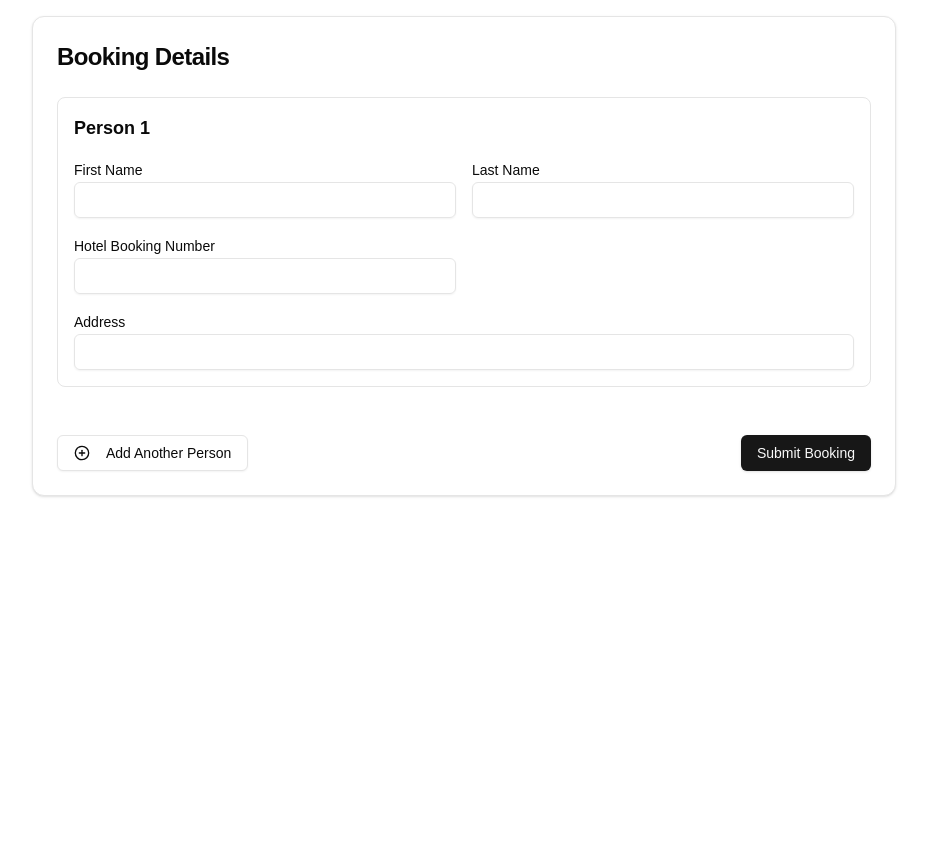
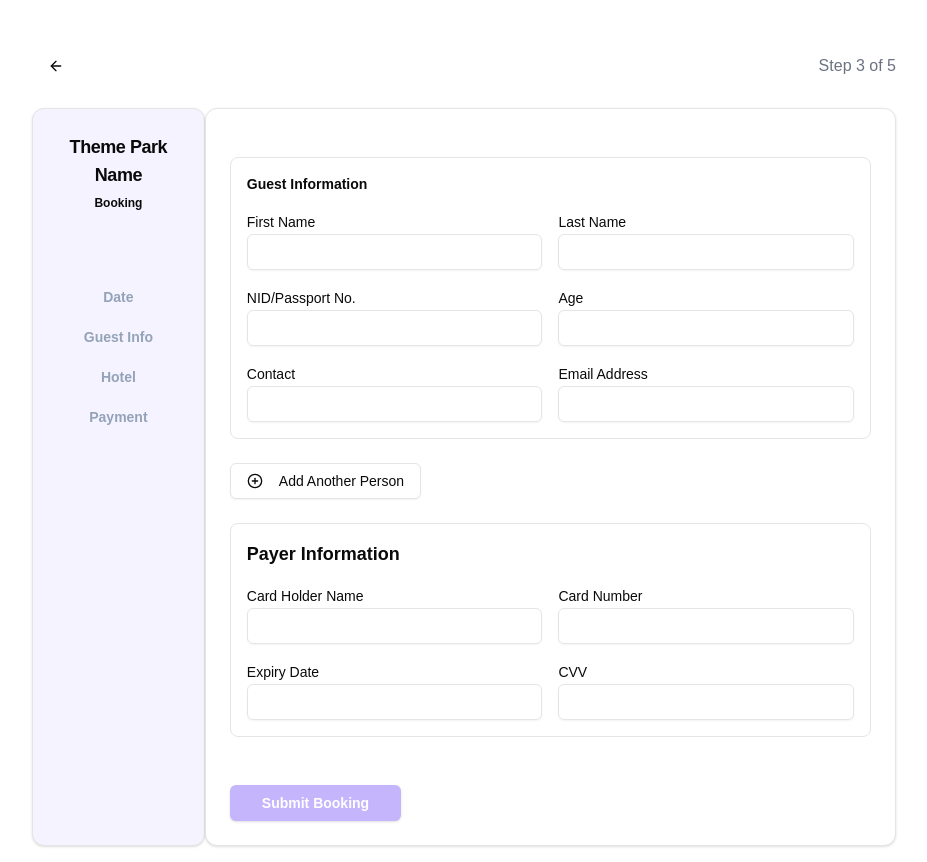
Before and after one commit to Elgius/theme_park, a Next.js app: page /calendar/booking in a window 1280 px wide. Shown: the whole page, without its empty margins (176-1103 px from the left). Before the commit the page ends 800 px from the top, so only its background shows below. Built offline with nearby package versions, Linux system fonts and the light colour scheme.

Commit message:
payment info added to form

```diff
--- a/src/app/calendar/booking/page.tsx
+++ b/src/app/calendar/booking/page.tsx
@@ -11,19 +11,36 @@ import {
 import { Input } from "@/components/ui/input";
 import { Label } from "@/components/ui/label";
 import { Trash2, PlusCircle } from "lucide-react";
+import Link from "next/link";
+import { ArrowLeft, ArrowRight, User } from "lucide-react";
 
 interface Person {
   id: number;
   firstName: string;
   lastName: string;
-  hotelBookingNumber: string;
-  address: string;
+  nidPassport: string;
+  emailAddress: string;
+  age: string;
+  contact: string;
+}
+
+interface PayerDetails {
+
+  cardHolder: string;
+  cardNumber: string;
+  expiryDate: "",
+  cvv: "",
 }
 
 export default function Component() {
   const [people, setPeople] = useState<Person[]>([
-    { id: 1, firstName: "", lastName: "", hotelBookingNumber: "", address: "" },
+    { id: 1, firstName: "", lastName: "", nidPassport: "", emailAddress: "" , age:"", contact: ""},
   ]);
+
+  const [payer, setPayer] = useState<PayerDetails[]>([
+    { cardHolder: "", cardNumber: "", expiryDate: "", cvv: ""},
+  ]);
+
 
   const addPerson = () => {
     const newId =
@@ -34,11 +51,24 @@ export default function Component() {
         id: newId,
         firstName: "",
         lastName: "",
-        hotelBookingNumber: "",
-        address: "",
+        nidPassport: "",
+        emailAddress: "",
+        age: "",
+        contact: "",
       },
     ]);
   };
+
+
+
+  const addPayer = ( field: keyof PayerDetails, value: string)=> {
+    setPayer({
+      ...payer,
+      [field]: value,
+    })
+
+  }
+
 
   const removePerson = (id: number) => {
     setPeople(people.filter((person) => person.id !== id));
@@ -52,23 +82,107 @@ export default function Component() {
     );
   };
 
+
+  const [isClicked, setIsClicked] = useState(false);
+
+  const clickText = () => {
+    setIsClicked(!isClicked);
+  }
+
+
+
+
   const handleSubmit = (e: React.FormEvent) => {
     e.preventDefault();
     console.log("Form submitted:", people);
-    // Here you would typically send the data to your backend
+     // Here you would typically send the data to your backend
+
   };
 
   return (
-    <form onSubmit={handleSubmit} className="max-w-4xl mx-auto p-4 space-y-6">
-      <Card>
+
+
+     <div className="max-w-4xl mx-auto p-4">
+        <div className="mb-8">
+        </div>
+
+
+
+        <header className="flex items-center mb-6">
+        <Button variant="ghost" className="mr-2">
+          <ArrowLeft className="h-6 w-6" />
+        </Button>
+        <h1 className="text-2xl font-bold"></h1>
+        <span className="ml-auto text-gray-500">Step 3 of 5</span>
+      </header>
+
+
+
+
+
+      <div className="grid md:grid-cols-5 ">
+      <Card className="bg-violet-50 md:col-span-1">
+
+          <CardHeader>
+            <div className="flex justify-between items-center">
+              <CardTitle className="text-lg text-center">Theme Park Name </CardTitle>
+            </div>
+            <div>
+                <p className="text-xs font-semibold text-center">Booking</p>
+
+              </div>
+          </CardHeader>
+          <CardContent className=" space-y-8 text-sm font-semibold text-center"  >
+          <br></br>
+                <div className="space-x-7">
+
+                <Link href="/calendar/">
+                <p className={`text-slate-400 ${isClicked ? "text-black" : "hover:text-black"} transition-colors duration-300`}
+                onClick={clickText} // Trigger clickText when clicked
+                >Date</p>
+
+                </Link>
+
+
+                {/* <p className="">Date</p> */}
+
+                <Link href="/calendar/booking">
+                <p className={`text-slate-400 ${isClicked ? "text-black" : "hover:text-black"} transition-colors duration-300`}
+                onClick={clickText} // Trigger clickText when clicked
+                >Guest Info</p>
+
+                </Link>
+                <Link href="/calendar/booking/roombooking">
+                <p className={`text-slate-400 ${isClicked ? "text-black" : "hover:text-black"} transition-colors duration-300`}
+                onClick={clickText} // Trigger clickText when clicked
+                >Hotel</p>
+
+                </Link>
+                <Link href="/events">
+                  <div >
+                    <p className={`text-slate-400 ${isClicked ? "text-black" : "hover:text-black"} transition-colors duration-300`}
+                    onClick={clickText}
+                  >Payment</p>
+                  </div>
+                </Link>
+                  </div>
+
+            </CardContent>
+
+        </Card>
+
+        <form onSubmit={handleSubmit} className="md:col-span-4 ">
+        {/* Guest Info */}
+       <Card>
         <CardHeader>
-          <CardTitle className="text-2xl font-bold">Booking Details</CardTitle>
+          {/* <CardTitle className="text-2xl font-bold">Guest Information</CardTitle> */}
         </CardHeader>
         <CardContent>
           {people.map((person, index) => (
             <div key={person.id} className="mb-6 p-4 border rounded-lg">
               <div className="flex justify-between items-center mb-4">
-                <h3 className="text-lg font-semibold">Person {index + 1}</h3>
+                <h3 className="text-sm font-semibold"> Guest Information</h3>
+                {/* <h3 className="text-lg font-semibold">  {index + 1}</h3> */}
                 {people.length > 1 && (
                   <Button
                     type="button"
@@ -105,44 +219,166 @@ export default function Component() {
                 </div>
                 <div>
                   <Label htmlFor={`hotelBooking-${person.id}`}>
-                    Hotel Booking Number
+                    NID/Passport No.
                   </Label>
                   <Input
                     id={`hotelBooking-${person.id}`}
-                    value={person.hotelBookingNumber}
+                    value={person.nidPassport}
                     onChange={(e) =>
                       updatePerson(
                         person.id,
-                        "hotelBookingNumber",
+                        "nidPassport",
                         e.target.value
                       )
                     }
                     required
                   />
                 </div>
-                <div className="md:col-span-2">
-                  <Label htmlFor={`address-${person.id}`}>Address</Label>
+                <div>
+                  <Label htmlFor={`hotelBooking-${person.id}`}>
+                    Age
+                  </Label>
                   <Input
-                    id={`address-${person.id}`}
-                    value={person.address}
+                    id={`hotelBooking-${person.id}`}
+                    value={person.age}
                     onChange={(e) =>
-                      updatePerson(person.id, "address", e.target.value)
+                      updatePerson(
+                        person.id,
+                        "age",
+                        e.target.value
+                      )
                     }
                     required
                   />
                 </div>
+                <div>
+                <Label htmlFor={`contact-${person.id}`}>Contact</Label>
+                  <Input
+                    id={`contact-${person.id}`}
+                    value={person.emailAddress}
+                    onChange={(e) =>
+                      updatePerson(person.id, "contact", e.target.value)
+                    }
+                    required
+                  />
+
+                </div>
+                <div>
+                <Label htmlFor={`address-${person.id}`}>Email Address</Label>
+                  <Input
+                    id={`address-${person.id}`}
+                    value={person.emailAddress}
+                    onChange={(e) =>
+                      updatePerson(person.id, "emailAddress", e.target.value)
+                    }
+                    required
+                  />
+
+                </div>
+
+
+
+
+
+              </div>
+            </div>
+          ))}
+
+          <Button type="button" variant="outline" onClick={addPerson}>
+            <PlusCircle className="mr-2 h-4 w-4" />
+            Add Another Person
+          </Button>
+        </CardContent>
+        <div className="divide-y divide-dashed">
+
+      </div>
+
+
+        {/* Payment Info  */}
+         <CardContent>
+          {payer.map((payerDetails) => (
+            <div  className="mb-6 p-4 border rounded-lg">
+              <div className="flex justify-between items-center mb-4">
+                <h3 className="text-lg font-semibold"> Payer Information</h3>
+
+              </div>
+              <div className="grid grid-cols-1 md:grid-cols-2 gap-4">
+                <div>
+                  <Label htmlFor={`cardHolder-${payerDetails.cardHolder}`}>Card Holder Name</Label>
+                  <Input
+                    id={`cardHolder-${payerDetails.cardHolder}`}
+                    value={payerDetails.cardHolder}
+                    onChange={(e) =>
+                      addPayer( "cardHolder", e.target.value)
+                    }
+                    required
+                  />
+                </div>
+                <div>
+                  <Label htmlFor={`cardNumber-${payerDetails.cardNumber}`}>Card Number</Label>
+                  <Input
+                    id={`cardNumber-${payerDetails.cardNumber}`}
+                    value={payerDetails.cardNumber}
+                    onChange={(e) =>
+                      addPayer( "cardNumber", e.target.value)
+                    }
+                    required
+                  />
+                </div>
+                <div>
+                  <Label htmlFor={`expiryDate-${payerDetails.expiryDate}`}>
+                    Expiry Date
+                  </Label>
+                  <Input
+                    id={`expiryDate-${payerDetails.expiryDate}`}
+                    value={payerDetails.expiryDate}
+                    onChange={(e) =>
+                      addPayer(
+                        "expiryDate",
+                        e.target.value
+                      )
+                    }
+                    required
+                  />
+                </div>
+                <div>
+                  <Label htmlFor={`hotelBooking-${payerDetails.cvv}`}>
+                    CVV
+                  </Label>
+                  <Input
+                    id={`hotelBooking-${payerDetails.cvv}`}
+                    value={payerDetails.cvv}
+                    onChange={(e) =>
+                      addPayer(
+                        "cvv",
+                        e.target.value
+                      )
+                    }
+                    required
+                  />
+                </div>
+
               </div>
             </div>
           ))}
         </CardContent>
+
         <CardFooter className="flex justify-between">
-          <Button type="button" variant="outline" onClick={addPerson}>
-            <PlusCircle className="mr-2 h-4 w-4" />
-            Add Another Person
-          </Button>
-          <Button type="submit">Submit Booking</Button>
+
+          <Button className="bg-violet-300 hover:bg-violet-400 text-white font-semibold py-3 px-8" type="submit">Submit Booking</Button>
         </CardFooter>
       </Card>
-    </form>
+
+      </form>
+
+        </div>
+
+
+
+        </div>
+
+
+
+
   );
 }
```
